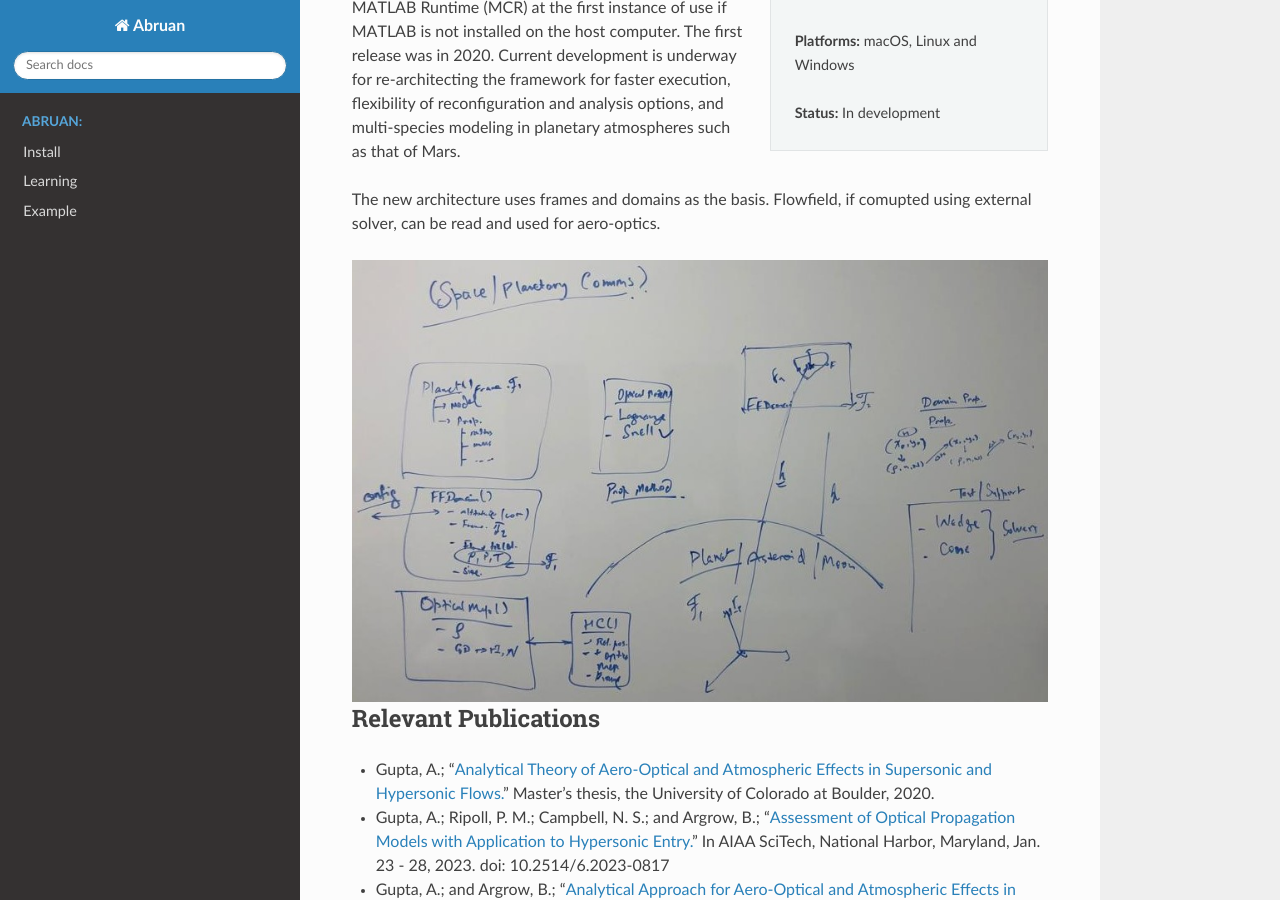
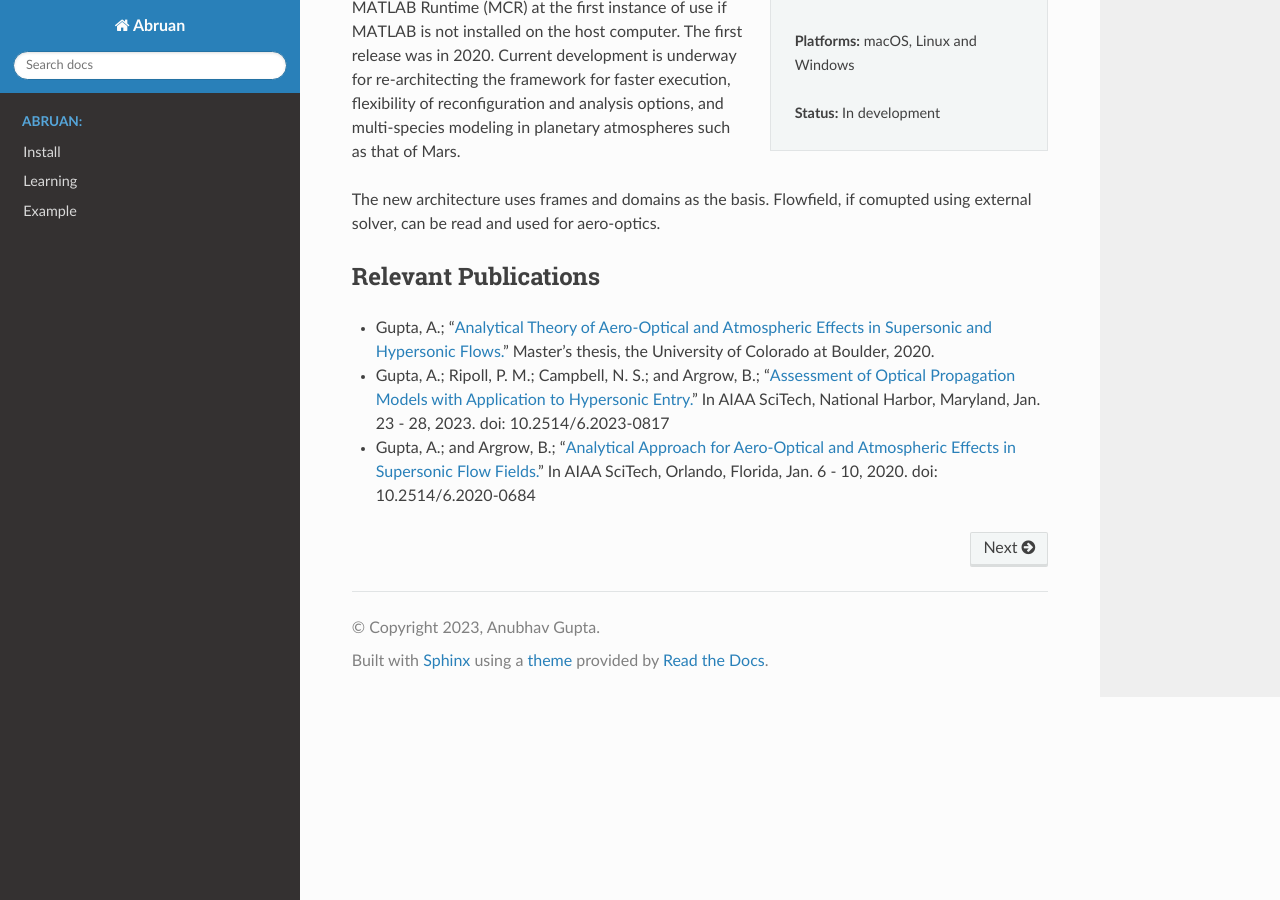
Before and after one commit to aerobuff-anubhav/abruan_documentation, a Sphinx documentation site: the page built from source/index.rst, in a window 1280 px wide and 900 px high, scrolled down 577 px. Built offline with Sphinx 7.4.7 and the Read the Docs theme 2.0.0, drawn with Linux system fonts in a browser that asks for light colours.

Commit message:
removing image

```diff
--- a/source/index.rst
+++ b/source/index.rst
@@ -27,8 +27,8 @@ Abruan was first developed in MATLAB with GUI created using the App Designer. It
 
 The new architecture uses frames and domains as the basis. Flowfield, if comupted using external solver, can be read and used for aero-optics.
 
-.. image:: _images/abruan_architecture.jpeg
-   :align: center
+.. .. image:: _images/abruan_architecture.jpeg
+..    :align: center
 
 Relevant Publications
 ----------------------
```
